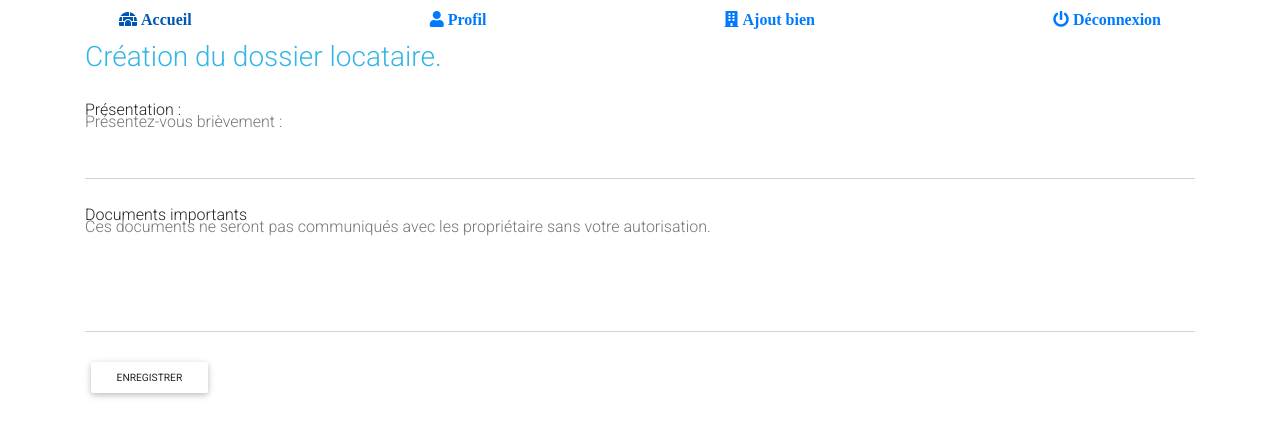
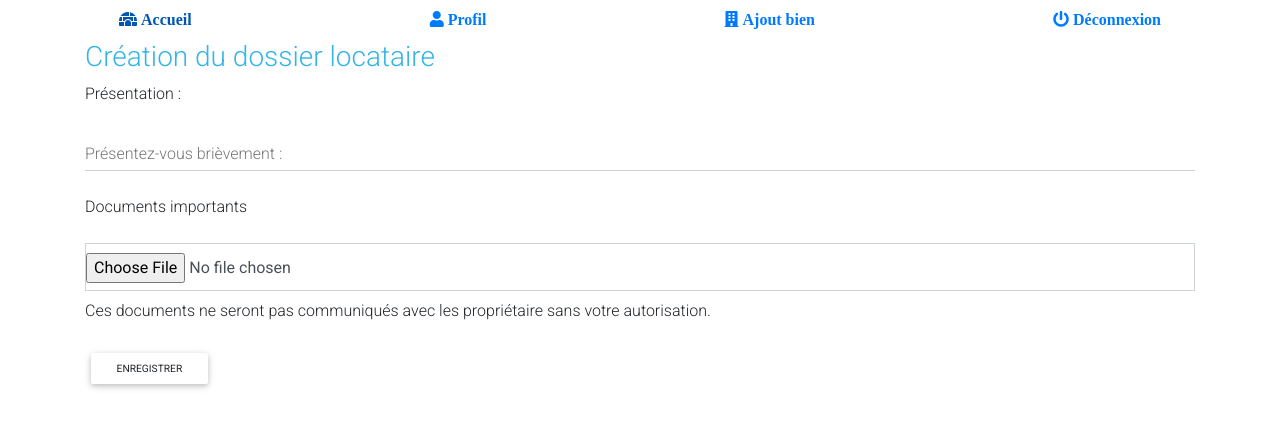
Before and after one commit to morganekervaon/ToitPlusMoiFront, an Angular app in the folder toitplusmoifront/: page /dossier in a window 1280 px wide. Shown: the top 436 px of the page. Built offline with nearby package versions, Linux system fonts and the light colour scheme; sample sign-in values are in the browser's storage.

Commit message:
travail sur dossier

```diff
--- a/toitplusmoifront/src/app/dossier/dossier.component.html
+++ b/toitplusmoifront/src/app/dossier/dossier.component.html
@@ -1,17 +1,15 @@
 <div class="container">
-    <form #user="ngForm">
-        <h3 class="text-info">Création du dossier locataire.</h3>
+    <form #dossier="ngForm" (ngSubmit)="saveDossier(dossier.value)">
+        <h3 class="text-info">Création du dossier locataire</h3>
+        <p>Présentation :</p>
         <div class="md-form">
-            <p>Présentation :</p>
-            <input type="text" name="nom" ngModel class="form-control">
-            <label for="">Présentez-vous brièvement :</label>
+            <input type="text" id="pres" name="presentation" ngModel class="form-control">
+            <label for="pres">Présentez-vous brièvement :</label>
         </div>
+        <p>Documents importants</p>
         <div class="md-form">
-            <p>Documents importants</p>
-            <br>
-            <label for="">Ces documents ne seront pas communiqués avec les propriétaire sans votre autorisation.</label>
-            <br>
-            <input type="text" name="nom" ngModel class="form-control">
+            <input type="file" id="pdf" name="pdf" ngModel class="form-control">
+            <p class="input-subtitile">Ces documents ne seront pas communiqués avec les propriétaire sans votre autorisation.<p>
         </div>
         <button class="btn btn-sm">Enregistrer</button>
     </form>
--- a/toitplusmoifront/src/app/dossier/dossier.component.ts
+++ b/toitplusmoifront/src/app/dossier/dossier.component.ts
@@ -11,10 +11,13 @@ import { AuthService } from '../auth.service';
 })
 export class DossierComponent implements OnInit {
   constructor(private http: HttpClient, private route: Router, private authService : AuthService) {}
-
+  public userConnect=this.authService.getUserConnect();
   ngOnInit(): void {
   }
+
   saveDossier(val: any){
+    val.locataire=this.userConnect;
+    console.log(val);
     this.http.post('http://localhost:8183/registerdossier', val).subscribe({
       next: (data) => {
         console.log(data);
```
